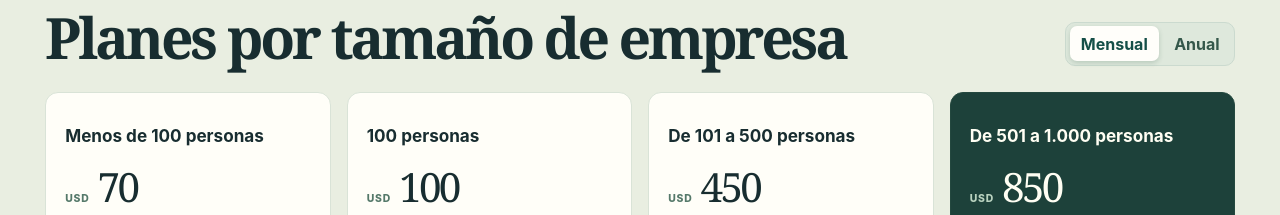
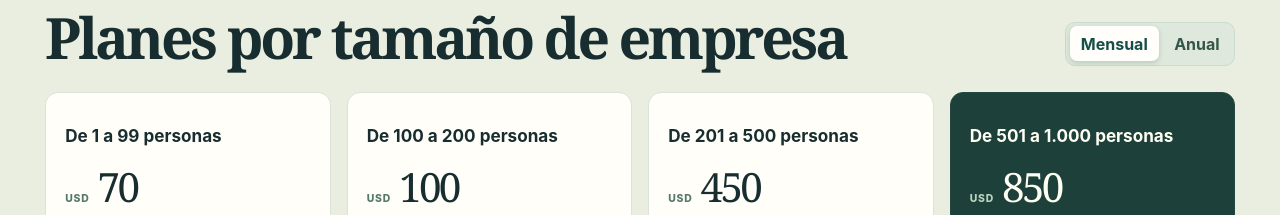
Before and after one commit to securtec-dev/centinela-web, a React (Vite) app: page / in a window 1280 px wide. Shown: the part 1224-1439 px from the top of the page. Built offline with nearby package versions, Linux system fonts and the light colour scheme.

Commit message:
Actualiza los rangos de personal de los planes

```diff
--- a/src/api.js
+++ b/src/api.js
@@ -12,9 +12,9 @@ export async function call(path, language, options = {}) {
 }
 
 export const plans = [
-  { id:'team', es:'Menos de 100 personas', en:'Under 100 people', monthly:70, annual:770 },
-  { id:'100', es:'100 personas', en:'100 people', monthly:100, annual:1100 },
-  { id:'500', es:'De 101 a 500 personas', en:'101–500 people', monthly:450, annual:5100 },
+  { id:'team', es:'De 1 a 99 personas', en:'1–99 people', monthly:70, annual:770 },
+  { id:'100', es:'De 100 a 200 personas', en:'100–200 people', monthly:100, annual:1100 },
+  { id:'500', es:'De 201 a 500 personas', en:'201–500 people', monthly:450, annual:5100 },
   { id:'1000', es:'De 501 a 1.000 personas', en:'501–1,000 people', monthly:850, annual:10000 },
 ];
 
```
